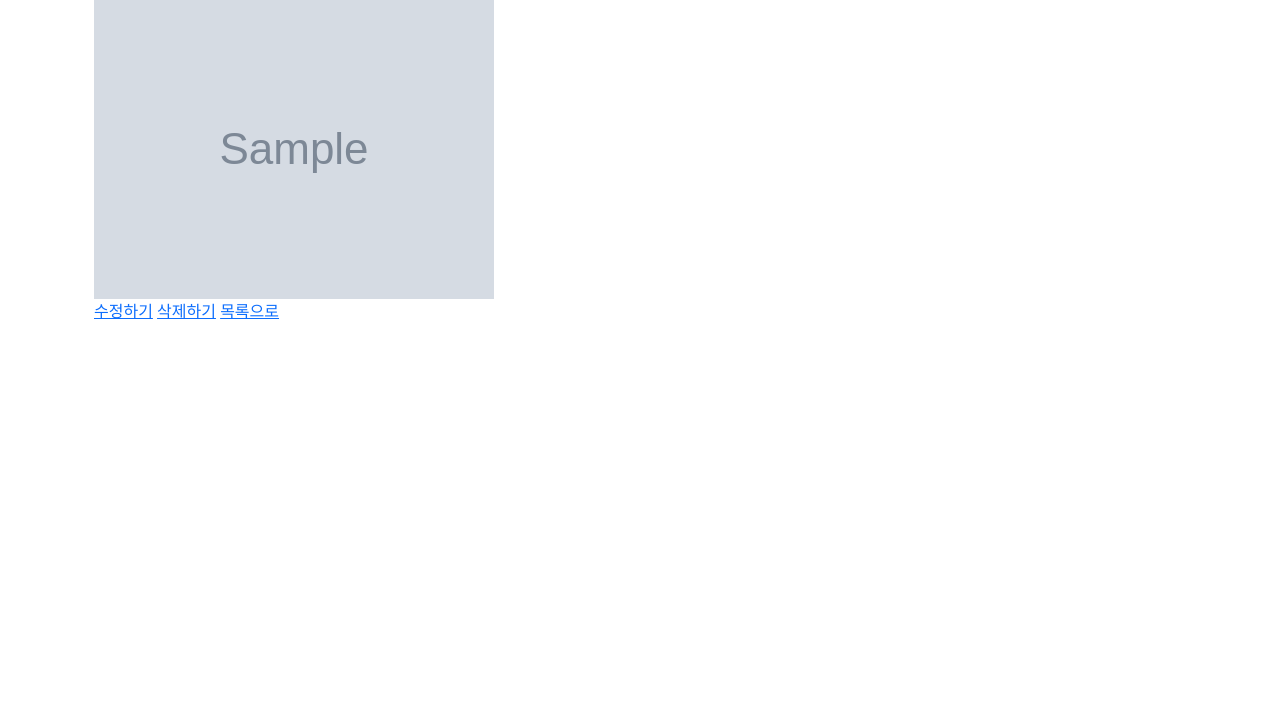
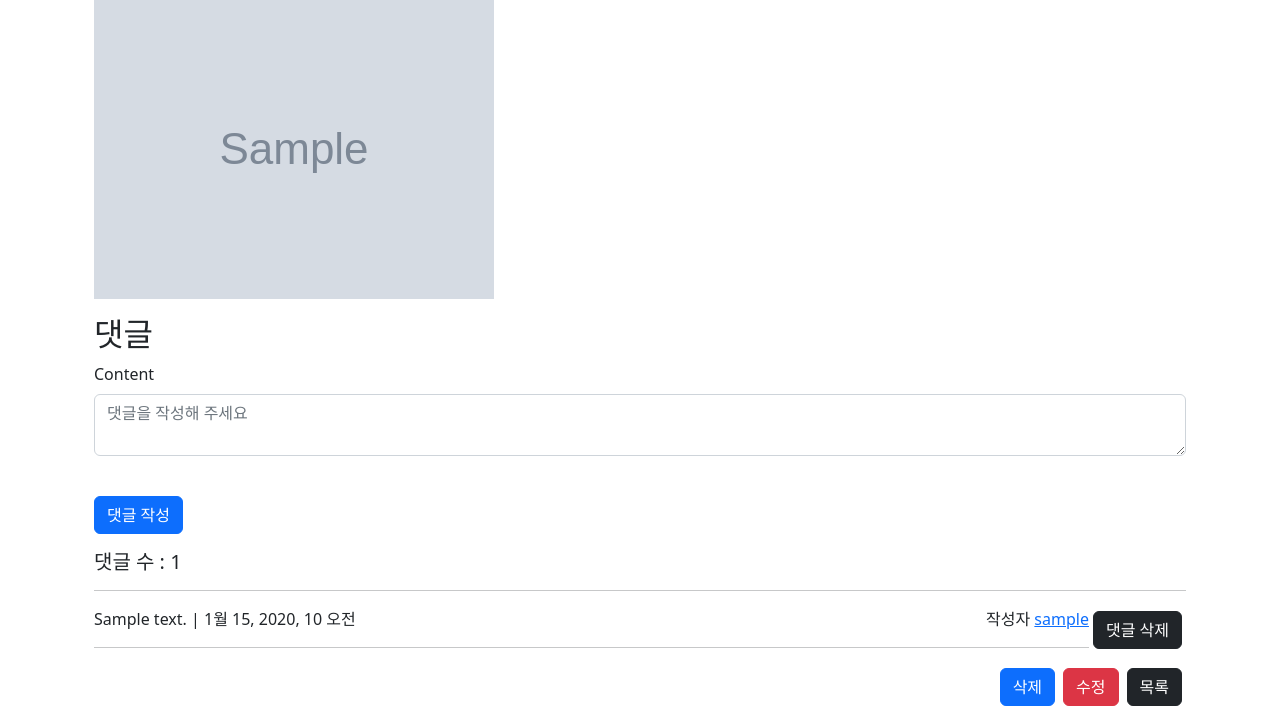
Before and after one commit to kleenex1/fifth_pair, a Django app: page /reviews/1/detail in a window 1280 px wide. Shown: the part 215-925 px from the top of the page. Before the commit the page ends 534 px from the top, so only its background shows below. Run offline with Django 3.2, Linux system fonts and the light colour scheme; a user stored in the database is signed in; tables that the repository leaves empty hold one stand-in row (values such as "Sample post"); grey boxes marked "Sample" are stand-in pictures; some libraries are stand-ins or nearby versions.

Commit message:
ADD:comments/link, login_required

```diff
--- a/reviews/templates/reviews/detail.html
+++ b/reviews/templates/reviews/detail.html
@@ -11,13 +11,66 @@
   {% if review.image %}
   <img src="{{ review.image.url }}" alt="{{ review.image }}" width="400" height="300">
   {% endif %}
+
+  <div class="my-3">
+    {% if request.user.is_authenticated %}
+    <h2>댓글</h2>
+    {% load django_bootstrap5 %}
+    <form action="{% url 'comment-create' review.pk %}" method="POST">
+      {% csrf_token %}
+      {% bootstrap_form commentform layout='inline' %}
+      <br>
+      {% bootstrap_button button_type="submit" content="댓글 작성" %}
+    </form>
+    {% endif %}
+
+    <h5 class="mt-3"> 댓글 수 : {{review.comment_set.count}}</h5>
+    <hr>
+
+    {% for comment in comments %}
+
     <div>
-{% comment %} {% if review.author == user %} {% endcomment %}
-<a href="{% url 'reviews-update' review.pk %}">수정하기</a>
-<a href="{% url 'reviews-delete' review.pk %}">삭제하기</a>
+      {% if request.user == comment.user %}
+      <form action="{% url 'comment-delete' review.pk comment.pk %}" method="POST">
+        {% csrf_token %}
+        <button class="float-end btn btn-dark m-1">댓글 삭제</button>
+      </form>
+      {% else %}
 
-{% comment %} {% endif %} {% endcomment %}
-<a href="{% url 'reviews-index' %}">목록으로</a>
+      {% endif %}
+
+      <div class="d-flex justify-content-between">
+        <div>{{ comment.content }} | {{ comment.created_at }} </div>
+        <div> 작성자 <a class="title_link" href="{% url 'accounts-detail' comment.user.pk%}">
+            {{ comment.user.username }}</a></div>
+      </div>
+
+      <hr>
+      {% empty %}
+      <p>댓글이 없습니다.</p>
+      {% endfor %}
+    </div>
+    <div>
+      <a class="float-end btn btn-dark m-1" href="{% url 'reviews-index' %}">목록</a>
+      {% if request.user == review.user %}
+      <a class="float-end btn btn-danger m-1" href="{% url 'reviews-update' review.pk %}"> 수정 </a>
+      <a class="float-end btn btn-primary m-1" href="{% url 'reviews-delete' review.pk %}"> 삭제 </a>
+      {% else %}
+      <a class="float-end btn btn-danger m-1" data-bs-toggle="modal" data-bs-target="#exampleModal" href=""> 수정 </a>
+      <div class="modal fade" id="exampleModal" tabindex="-1" aria-labelledby="exampleModalLabel" aria-hidden="true">
+        <div class="modal-dialog">
+          <div class="modal-content">
+            <div class="modal-body">
+              <p>권한이 없습니다.</p>
+              <div class="float-end">
+                <button type="button" class="btn btn-secondary" data-bs-dismiss="modal">돌아가기</button>
+              </div>
+            </div>
+          </div>
+        </div>
+        {% endif %}
+
+      </div>
     </div>
 
     {% endblock content %}
--- a/reviews/urls.py
+++ b/reviews/urls.py
@@ -3,20 +3,19 @@ from . import views
 
 urlpatterns = [
     # account
-    path('signup/', views.accounts_signup, name="accounts-signup" ),
-    path('login/', views.accounts_login, name="accounts-login"),
-    path('detail/<int:pk>/', views.accounts_detail, name="accounts-detail"),
-    path('edit/', views.accounts_edit, name="accounts-edit"),
-    path('password/', views.accounts_password, name="accounts-password"),
-    path('test/', views.test, name="test"),
-    path('logout/', views.accounts_logout, name="accounts-logout"),
-    path('delete/', views.accounts_delete, name="accounts-delete"),
+    path("signup/", views.accounts_signup, name="accounts-signup"),
+    path("accounts/login/", views.accounts_login, name="accounts-login"),
+    path("detail/<int:pk>/", views.accounts_detail, name="accounts-detail"),
+    path("edit/", views.accounts_edit, name="accounts-edit"),
+    path("password/", views.accounts_password, name="accounts-password"),
+    path("logout/", views.accounts_logout, name="accounts-logout"),
+    path("delete/", views.accounts_delete, name="accounts-delete"),
     # reviews
-    path('reviews/', views.reviews_index, name='reviews-index'),
-    path('reviews/create', views.reviews_create, name='reviews-create'),
-    path('reviews/<int:pk>/detail', views.reviews_detail, name='reviews-detail'),
-    path('reviews/<int:pk>/update', views.reviews_update, name='reviews-update'),
-    path('reviews/<int:pk>/delete', views.reviews_delete, name='reviews-delete'),
+    path("reviews/", views.reviews_index, name="reviews-index"),
+    path("reviews/create", views.reviews_create, name="reviews-create"),
+    path("reviews/<int:pk>/detail", views.reviews_detail, name="reviews-detail"),
+    path("reviews/<int:pk>/update", views.reviews_update, name="reviews-update"),
+    path("reviews/<int:pk>/delete", views.reviews_delete, name="reviews-delete"),
     # comments
     path(
         "reviews/<int:pk>/comment_create/", views.comment_create, name="comment-create"
--- a/reviews/views.py
+++ b/reviews/views.py
@@ -3,6 +3,8 @@ from .forms import CustomUserCreationForm, CustomUserChangeForm, ReviewForm, Com
 from django.contrib.auth.forms import AuthenticationForm, PasswordChangeForm
 from django.contrib.auth import login, logout, update_session_auth_hash
 from .models import User, Comment, Review
+from django.contrib.auth.decorators import login_required
+
 
 def accounts_signup(request):
     if request.method == "POST":
@@ -13,7 +15,7 @@ def accounts_signup(request):
     else:
         form = CustomUserCreationForm()
     context = {
-        'form' : form,
+        "form": form,
     }
     return render(request, "accounts/signup.html", context)
 
@@ -23,28 +25,24 @@ def accounts_login(request):
         form = AuthenticationForm(request, data=request.POST)
         if form.is_valid():
             login(request, form.get_user())
-            return redirect("test")
+            return redirect("reviews-index")
     else:
         form = AuthenticationForm()
     context = {
-        'form' : form,
+        "form": form,
     }
     return render(request, "accounts/login.html", context)
+
 
 def accounts_detail(request, pk):
     form = User.objects.get(pk=pk)
     context = {
-        'form' : form,
+        "form": form,
     }
     return render(request, "accounts/detail.html", context)
 
-def test(request):
-    # forms = User.objects.all()
-    # context = {
-    #     'forms' : forms,
-    # }
-    return render(request, "accounts/test.html")
 
+@login_required
 def accounts_edit(request):
     if request.method == "POST":
         form = CustomUserChangeForm(request.POST, instance=request.user)
@@ -54,13 +52,13 @@ def accounts_edit(request):
     else:
         form = CustomUserChangeForm(instance=request.user)
     context = {
-        'form' : form,
+        "form": form,
     }
     return render(request, "accounts/edit.html", context)
 
 
 def accounts_password(request):
-    if request.method=="POST":
+    if request.method == "POST":
         form = PasswordChangeForm(request.user, request.POST)
         if form.is_valid():
             form.save()
@@ -69,19 +67,23 @@ def accounts_password(request):
     else:
         form = PasswordChangeForm(request.user)
     context = {
-        'form' : form,
+        "form": form,
     }
     return render(request, "accounts/passwd.html", context)
 
+
 def accounts_logout(request):
     logout(request)
-    return redirect("test")
+    return redirect("reviews-index")
+
 
 def accounts_delete(request):
     request.user.delete()
     logout(request)
-    return redirect("test")
+    return redirect("reviews-index")
 
+
+@login_required
 def comment_create(request, pk):
     review = Review.objects.get(pk=pk)
     commentform = CommentForm(request.POST)
@@ -90,56 +92,69 @@ def comment_create(request, pk):
         comment.review = review
         comment.user = request.user
         comment.save()
-        pass
+        return redirect("reviews-detail", review.pk)
 
 
+@login_required
 def comment_delete(requet, review_pk, comment_pk):
     comment = Comment.objects.get(pk=comment_pk)
     if requet.user == comment.user:
-        comment.delet()
-        pass
+        comment.delete()
+        return redirect("reviews-detail", review_pk)
     else:
-        pass
+        return redirect("reviews-detail", review_pk)
 
 
 # reviews
 def reviews_index(request):
     reviews = Review.objects.all()
-    return render(request, 'reviews/index.html', {"reviews": reviews})
+    return render(request, "reviews/index.html", {"reviews": reviews})
 
 
+@login_required
 def reviews_create(request):
-    if request.method == 'POST':
+    if request.method == "POST":
         review_form = ReviewForm(request.POST)
         if review_form.is_valid():
             review = review_form.save(commit=False)
             review.user = request.user
             review.save()
-            return redirect('reviews-index')
+            return redirect("reviews-index")
     else:
         review_form = ReviewForm()
-    return render(request, 'reviews/create.html', {'review_form':review_form})
+    return render(request, "reviews/create.html", {"review_form": review_form})
+
 
 def reviews_detail(request, pk):
     review = Review.objects.get(pk=pk)
-    return render(request, 'reviews/detail.html', {"review": review})
+    commentform = CommentForm()
+    comments = review.comment_set.all()
+    context = {
+        "review": review,
+        "commentform": commentform,
+        "comments": comments,
+    }
+    return render(request, "reviews/detail.html", context)
 
+
+@login_required
 def reviews_update(request, pk):
     review = Review.objects.get(pk=pk)
     if request.user == review.user:
-        if request.method == 'POST':
+        if request.method == "POST":
             review_form = ReviewForm(request.POST, request.FILES, instance=review)
             if review_form.is_valid():
                 review_form.save()
-                return redirect('review-detail', review.pk)
+                return redirect("review-detail", review.pk)
         else:
             review_form = ReviewForm(instance=review)
-        return render(request, 'reviews/form.html', {"review_form": review_form})
+        return render(request, "reviews/form.html", {"review_form": review_form})
     else:
-        return redirect('review-detail', review.pk)
+        return redirect("review-detail", review.pk)
 
 
-def reviews_delete(request,pk):
+@login_required
+def reviews_delete(request, pk):
     review = Review.objects.get(pk=pk)
     review.delete()
-    return redirect('reviews-index')
+    return redirect("reviews-index")
```
Also changed, not shown: reviews/templates/reviews/create.html (+7 -4 lines), reviews/templates/reviews/index.html (+19 -1 lines), reviews/migrations/0004_alter_review_grade.py (added). Lines whose indentation alone changed are shown as unchanged.
